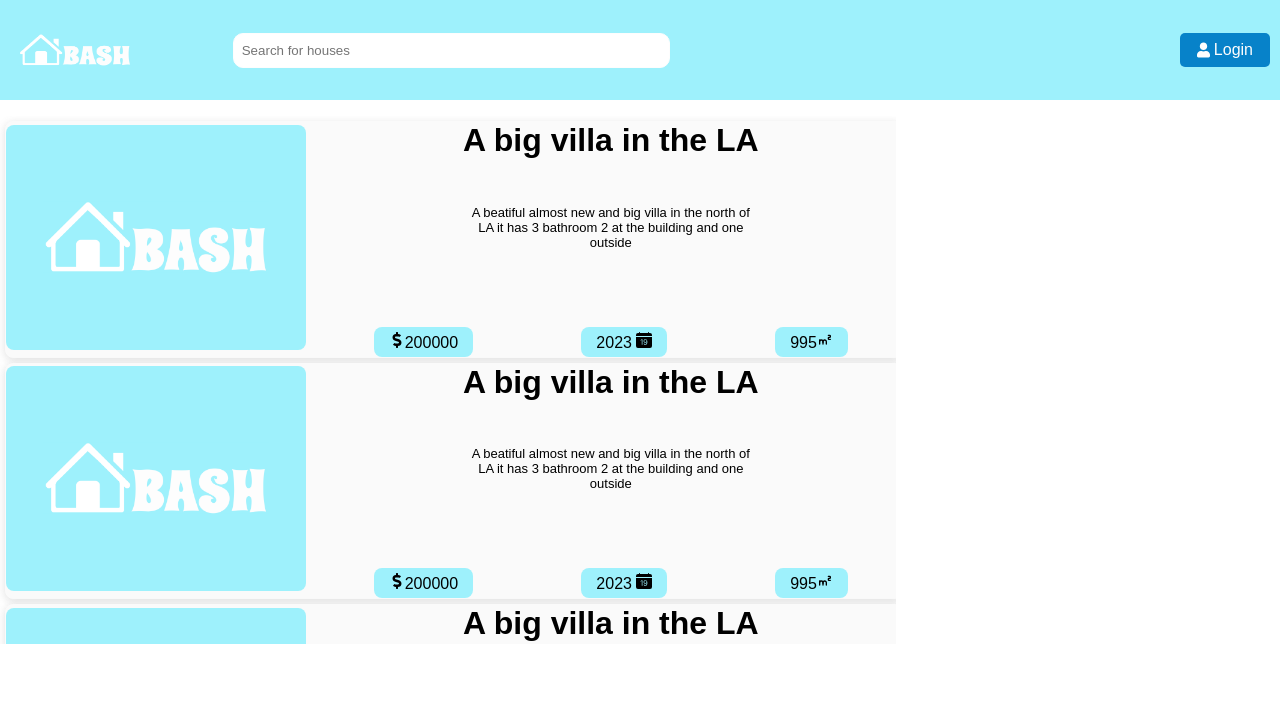
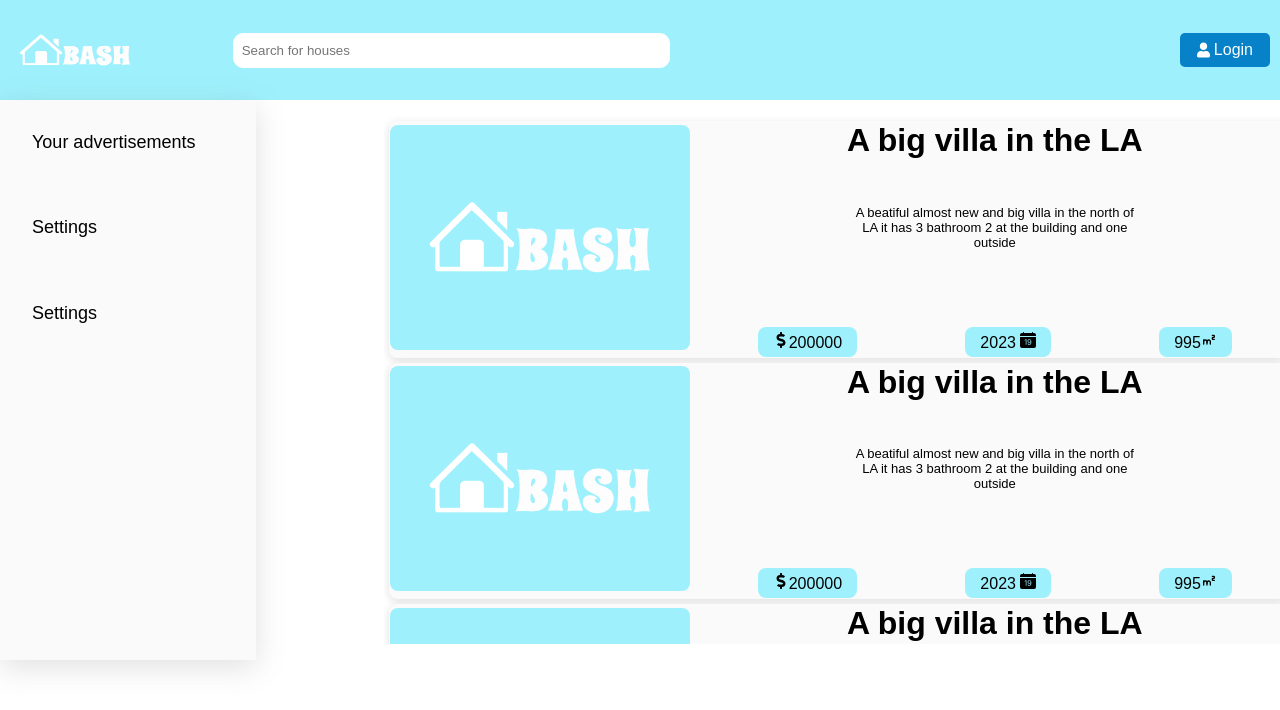
Before and after one commit to AmiraliAlizade/BASH, a React (Vite) app: page / in a window 1280 px wide. Shown: the top 710 px of the page. Built offline with nearby package versions, Linux system fonts and the light colour scheme.

Commit message:
Process of creating sidebar

```diff
--- a/src/components/Sidebar/Sidebar.css
+++ b/src/components/Sidebar/Sidebar.css
@@ -0,0 +1,25 @@
+.sidebar {
+  width: 30%;
+  display: flex;
+  justify-content: start;
+  flex-direction: row-reverse;
+}
+
+.sidebar-list {
+  display: flex;
+  flex-direction: column;
+  width: 50%;
+  margin: 0;
+  justify-content: start;
+  padding: 2rem;
+  gap: 13%;
+  list-style: none;
+  background-color: rgb(250, 250, 250);
+  border: rgb(226, 226, 226);
+  box-shadow: rgba(100, 100, 111, 0.2) 0px 7px 29px 0px;
+}
+
+.sidebar-item {
+    font-size: large;
+    font-weight: 500;
+}
--- a/src/components/Sidebar/Sidebar.jsx
+++ b/src/components/Sidebar/Sidebar.jsx
@@ -1,5 +1,16 @@
 import React from "react";
+import "./Sidebar.css";
 
 export default function Sidebar() {
-  return <></>;
+  return (
+    <>
+      <div className="sidebar">
+        <ul className="sidebar-list">
+          <li className="sidebar-item">Your advertisements</li>
+          <li className="sidebar-item">Settings</li>
+          <li className="sidebar-item">Settings</li>
+        </ul>
+      </div>
+    </>
+  );
 }
--- a/src/pages/Home.jsx
+++ b/src/pages/Home.jsx
@@ -1,12 +1,16 @@
 import React from "react";
 import Navbar from "../components/navbar/Navbar";
 import Houses from "../components/houses/Houses";
+import Sidebar from "../components/sidebar/Sidebar";
 
 export default function Home() {
   return (
     <div>
       <Navbar></Navbar>
-      <Houses></Houses>
+      <div style={{ display: "flex", flexDirection: "row-reverse" }}>
+        <Houses></Houses>
+        <Sidebar></Sidebar>
+      </div>
     </div>
   );
 }
```
